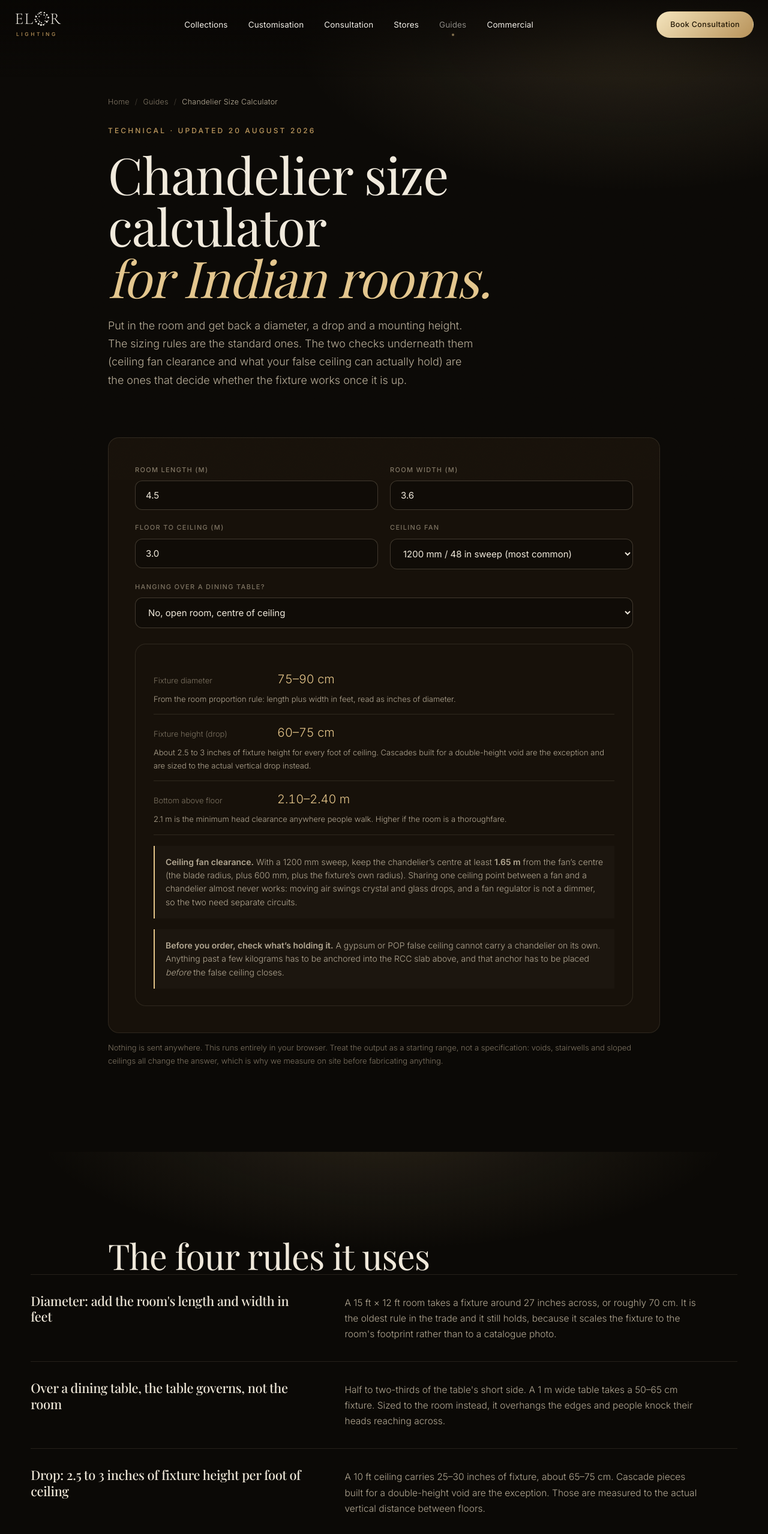
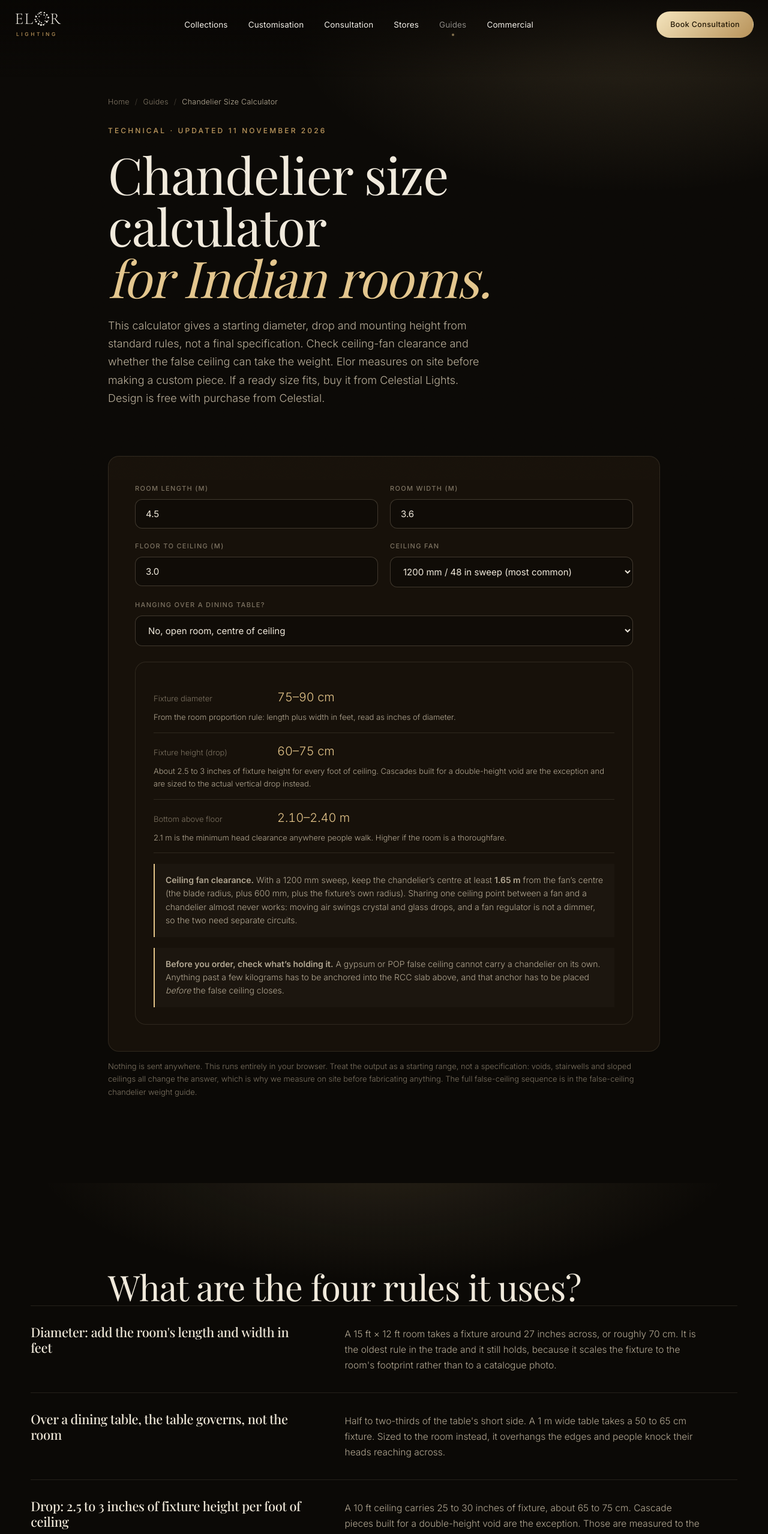
Before and after one commit to ijas47/Elor, a Next.js app: page /guides/chandelier-size-calculator in a window 1280 px wide. Shown: the top 2557 px of the page at 60% size. Built offline with nearby package versions, Linux system fonts and the light colour scheme.

Commit message:
Refresh the chandelier size calculator guide (ELO-13)
Keep the in-browser calculator, public sizing rules and title
unchanged. Update the opening and meta so the result is a starting
range, add a conversion section with www.celestiallights.in, and
set the guide modified date to 11 Nov 2026.

```diff
--- a/app/guides/chandelier-size-calculator/page.tsx
+++ b/app/guides/chandelier-size-calculator/page.tsx
@@ -1,3 +1,4 @@
+import Link from "next/link";
 import type { Metadata } from "next";
 import { site } from "@/lib/site";
 import { guideDates } from "@/lib/guides";
@@ -12,8 +13,9 @@ const TITLE = "Chandelier Size Calculator: Diameter, Drop & Fan Clearance";
 // Shorter than TITLE, which stays as the Article headline and H1 subject.
 const META_TITLE = "Chandelier Size Calculator";
 const DESC =
-  "Work out the right chandelier diameter and drop for your room, with the two checks Indian homes need: ceiling fan clearance and false ceiling load.";
+  "Get a starting chandelier diameter and drop for your room, then check ceiling fan clearance and whether the false ceiling can take the weight.";
 const PATH = "/guides/chandelier-size-calculator";
+const CELESTIAL = "https://www.celestiallights.in";
 const { updated: UPDATED, modified: MODIFIED } = guideDates(PATH);
 
 export const metadata: Metadata = {
@@ -29,11 +31,11 @@ const rules = [
   },
   {
     h: "Over a dining table, the table governs, not the room",
-    p: "Half to two-thirds of the table's short side. A 1 m wide table takes a 50–65 cm fixture. Sized to the room instead, it overhangs the edges and people knock their heads reaching across.",
+    p: "Half to two-thirds of the table's short side. A 1 m wide table takes a 50 to 65 cm fixture. Sized to the room instead, it overhangs the edges and people knock their heads reaching across.",
   },
   {
     h: "Drop: 2.5 to 3 inches of fixture height per foot of ceiling",
-    p: "A 10 ft ceiling carries 25–30 inches of fixture, about 65–75 cm. Cascade pieces built for a double-height void are the exception. Those are measured to the actual vertical distance between floors.",
+    p: "A 10 ft ceiling carries 25 to 30 inches of fixture, about 65 to 75 cm. Cascade pieces built for a double-height void are the exception. Those are measured to the actual vertical distance between floors.",
   },
   {
     h: "Bottom of the fixture: 2.1 m above the floor, minimum",
@@ -137,11 +139,12 @@ export default function SizeCalculatorGuide() {
           </Reveal>
           <Reveal delay={0.12}>
             <p className="lede" style={{ marginTop: 22 }}>
-              Put in the room and get back a diameter, a drop and a mounting
-              height. The sizing rules are the standard ones. The two checks
-              underneath them (ceiling fan clearance and what your false
-              ceiling can actually hold) are the ones that decide whether
-              the fixture works once it is up.
+              This calculator gives a starting diameter, drop and mounting
+              height from standard rules, not a final specification. Check
+              ceiling-fan clearance and whether the false ceiling can take
+              the weight. Elor measures on site before making a custom piece.
+              If a ready size fits, buy it from Celestial Lights. Design is
+              free with purchase from Celestial.
             </p>
           </Reveal>
         </div>
@@ -155,7 +158,9 @@ export default function SizeCalculatorGuide() {
               Nothing is sent anywhere. This runs entirely in your browser.
               Treat the output as a starting range, not a specification: voids,
               stairwells and sloped ceilings all change the answer, which is why
-              we measure on site before fabricating anything.
+              we measure on site before fabricating anything. The full false-ceiling
+              sequence is in the{" "}
+              <a href="/guides/false-ceiling-chandelier-weight">false-ceiling chandelier weight guide</a>.
             </p>
           </Reveal>
         </div>
@@ -163,7 +168,7 @@ export default function SizeCalculatorGuide() {
 
       <section className="sec glow-top">
         <div className="wrap-tight">
-          <Reveal><h2 className="h-lg">The four rules it uses</h2></Reveal>
+          <Reveal><h2 className="h-lg">What are the four rules it uses?</h2></Reveal>
         </div>
         <div className="wrap">
           <Stagger className="register">
@@ -179,7 +184,7 @@ export default function SizeCalculatorGuide() {
 
       <section className="sec">
         <div className="wrap-tight">
-          <Reveal><h2 className="h-lg">Quick reference by room size</h2></Reveal>
+          <Reveal><h2 className="h-lg">What size does a typical Indian room need?</h2></Reveal>
           <Reveal delay={0.06}>
             <p className="lede" style={{ marginTop: 16 }}>
               Common Indian room dimensions, with the diameter the rule produces
@@ -198,10 +203,10 @@ export default function SizeCalculatorGuide() {
                   </tr>
                 </thead>
                 <tbody>
-                  <tr><td>3.0 × 3.0 m bedroom</td><td>55–65 cm</td><td>60–75 cm</td><td>1.50 m</td></tr>
-                  <tr><td>3.6 × 3.0 m dining</td><td>60–70 cm</td><td>60–75 cm</td><td>1.55 m</td></tr>
-                  <tr><td>4.5 × 3.6 m living</td><td>75–90 cm</td><td>60–75 cm</td><td>1.65 m</td></tr>
-                  <tr><td>6.0 × 4.5 m hall</td><td>95–115 cm</td><td>60–75 cm</td><td>1.78 m</td></tr>
+                  <tr><td>3.0 × 3.0 m bedroom</td><td>55 to 65 cm</td><td>60 to 75 cm</td><td>1.50 m</td></tr>
+                  <tr><td>3.6 × 3.0 m dining</td><td>60 to 70 cm</td><td>60 to 75 cm</td><td>1.55 m</td></tr>
+                  <tr><td>4.5 × 3.6 m living</td><td>75 to 90 cm</td><td>60 to 75 cm</td><td>1.65 m</td></tr>
+                  <tr><td>6.0 × 4.5 m hall</td><td>95 to 115 cm</td><td>60 to 75 cm</td><td>1.78 m</td></tr>
                   <tr><td>Double-height foyer</td><td className="warn">Measured on site</td><td className="warn">Set by the void</td><td>Usually no fan</td></tr>
                 </tbody>
               </table>
@@ -209,7 +214,9 @@ export default function SizeCalculatorGuide() {
           </Reveal>
           <Reveal delay={0.16}>
             <p className="form-note" style={{ marginTop: 12 }}>
-              Fan separation is centre-to-centre, using the upper diameter in each row.
+              Fan separation is centre-to-centre, using the upper diameter in each row. For living-room layouts, see{" "}
+              <a href="/guides/chandelier-for-living-room">chandelier for a living room</a>. For fan clearance layouts, see{" "}
+              <a href="/guides/chandelier-with-ceiling-fan">chandelier with a ceiling fan</a>.
             </p>
           </Reveal>
         </div>
@@ -231,26 +238,36 @@ export default function SizeCalculatorGuide() {
         </div>
       </section>
 
-      <RelatedGuides currentSlug="chandelier-size-calculator" />
-
       <section className="sec glow-top">
         <div className="wrap-tight" style={{ textAlign: "center" }}>
-          <Reveal><h2 className="h-lg">Got a number? We&rsquo;ll check it against the room.</h2></Reveal>
+          <Reveal><h2 className="h-lg">What should you do after you have a size?</h2></Reveal>
           <Reveal delay={0.06}>
             <p className="lede" style={{ margin: "16px auto 0" }}>
-              Send the dimensions and a photo of the ceiling. We confirm what
-              fits, what it can hang from, and what it costs, before anything
-              is made.
+              The number is a starting range, not a specification. Elor Lighting
+              will measure on site before making a custom piece.{" "}
+              <Link href="/consultation">Book a consultation</Link> for that
+              measure, or start a <Link href="/customisation">custom piece</Link>{" "}
+              if the room needs one made.
             </p>
           </Reveal>
-          <Reveal delay={0.12}>
+          <Reveal delay={0.1}>
+            <p className="lede" style={{ margin: "16px auto 0" }}>
+              If a ready chandelier in this size range fits the room, the
+              ceiling and the fan, buy it from{" "}
+              <a href={CELESTIAL} target="_blank" rel="noopener noreferrer">Celestial Lights</a>.
+              {" "}Design is free with purchase from Celestial.
+            </p>
+          </Reveal>
+          <Reveal delay={0.14}>
             <div className="cta-ctas" style={{ marginTop: 30 }}>
               <MagneticButton href="/consultation" variant="gold">Book a Consultation <span className="arr">→</span></MagneticButton>
-              <MagneticButton href="/guides/chandelier-with-ceiling-fan" variant="ghost">The Ceiling Fan Problem</MagneticButton>
+              <MagneticButton href={CELESTIAL} variant="ghost" external>See the range</MagneticButton>
             </div>
           </Reveal>
         </div>
       </section>
+
+      <RelatedGuides currentSlug="chandelier-size-calculator" />
     </>
   );
 }
--- a/lib/guides.ts
+++ b/lib/guides.ts
@@ -158,8 +158,8 @@ const entries: GuideEntry[] = [
     dek: "Put in the room, get back a diameter and a drop, plus the two checks Indian rooms actually need.",
     tag: "Technical",
     image: "/collections/staircase-cascade.jpg",
-    modified: "2026-08-20",
-    related: ["chandelier-with-ceiling-fan", "staircase-lighting-design", "bedroom-lighting-design"],
+    modified: "2026-11-11",
+    related: ["chandelier-with-ceiling-fan", "false-ceiling-chandelier-weight", "staircase-lighting-design", "chandelier-for-living-room"],
   },
   {
     slug: "chandelier-with-ceiling-fan",
```
